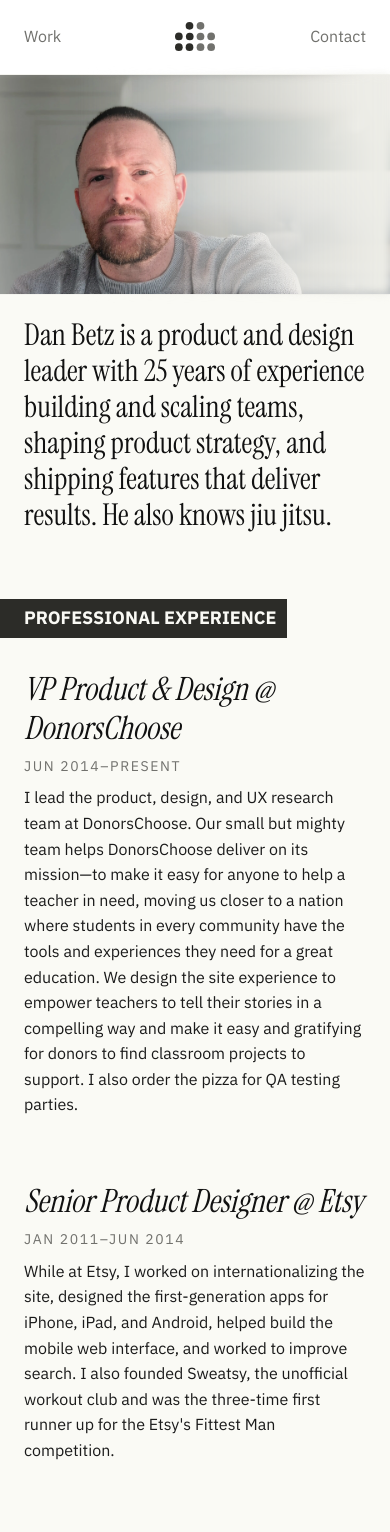
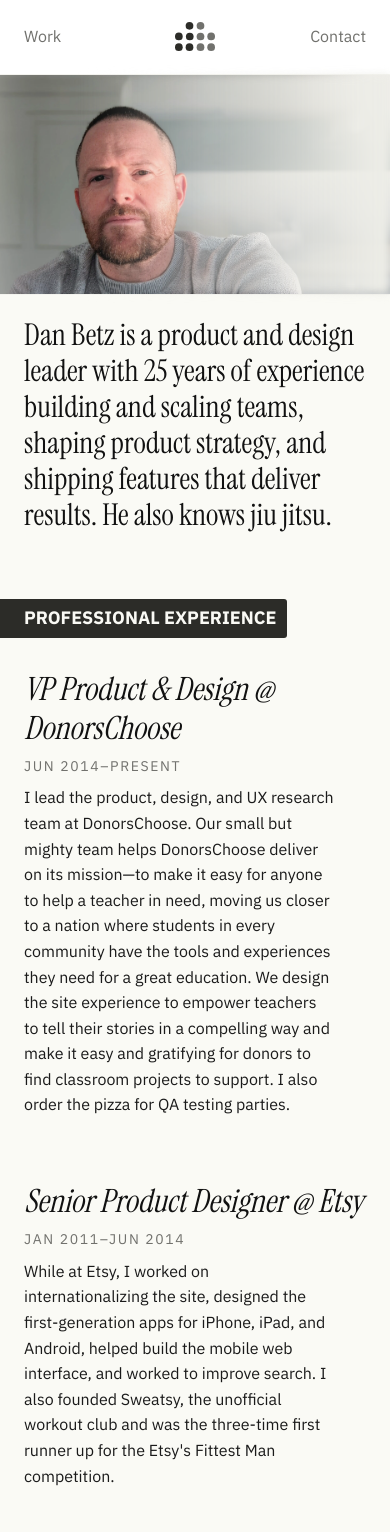
Before and after one commit to danbetz/danbetz-portfolio, a Next.js app: page / in a window 390 px wide. Shown: the top 1532 px of the page. Built offline with nearby package versions, Linux system fonts and the light colour scheme.

Commit message:
mobile fixes

```diff
--- a/styles/globals.css
+++ b/styles/globals.css
@@ -72,6 +72,7 @@ h3 {
   background-color: var(--color-dark);
   color: var(--color-light);
   padding: .3em .6em;
+  border-radius: 3px;
 }
 
 h3 + h2 {
@@ -438,10 +439,12 @@ button:focus:not(:focus-visible) {
   h3 {
   padding: .3em .6em .3em 1.5rem;
   margin-left: -1.5rem;
+  border-radius: 0 3px 3px 0;
 }
 
   p {
     font-size: 1rem;
+    margin-right: 2rem;
   }
 
 
```
